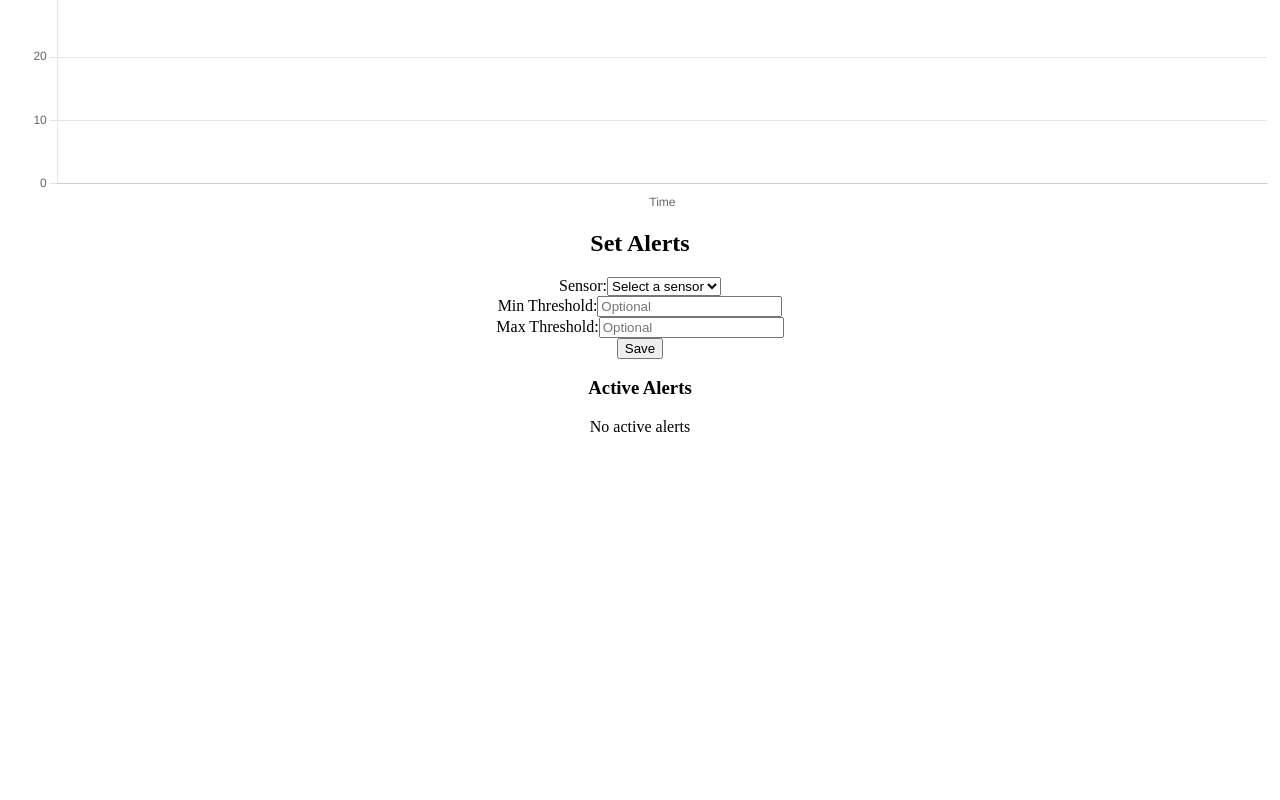
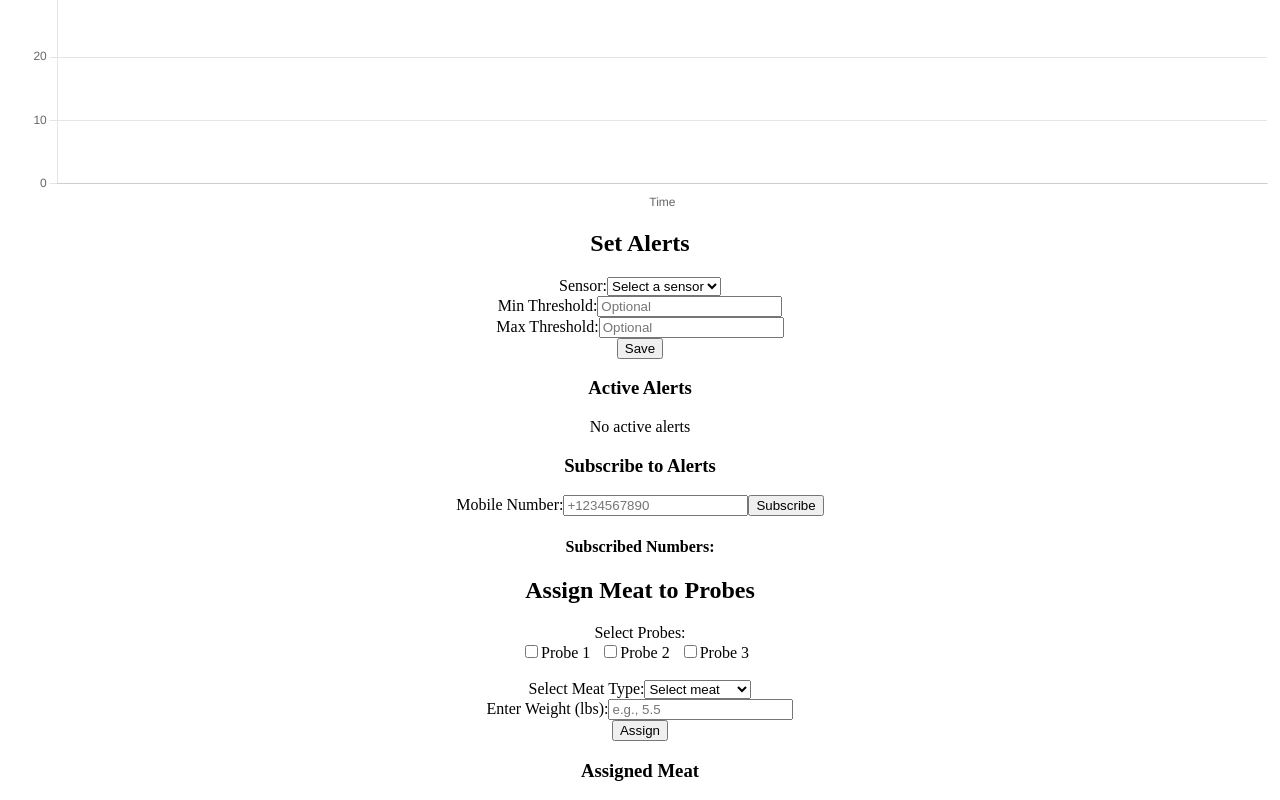
Before and after one commit to mikepattersonit/smokehouse, a React (Create React App) app: page / in a window 1280 px wide. Shown: the part 784-1584 px from the top of the page. Before the commit the page ends 1236 px from the top, so only its background shows below. Built offline with nearby package versions, Linux system fonts and the light colour scheme.

Commit message:
Add temp probe assignments

```diff
--- a/src/App.js
+++ b/src/App.js
@@ -4,6 +4,7 @@ import './App.css';
 import SensorDataTable from './components/SensorDataTable/SensorDataTable';
 import Chart from './components/Chart/Chart';
 import Alerts from './components/Alerts/Alerts';
+import MeatAssignment from './components/MeatAssignment/MeatAssignment';
 
 // Configure AWS SDK
 AWS.config.update({
@@ -18,6 +19,25 @@ function App() {
   const [sessionStartTime, setSessionStartTime] = useState(null);
   const [lastMessageTime, setLastMessageTime] = useState(null);
   const [alerts, setAlerts] = useState({});
+  const [mobileNumber, setMobileNumber] = useState('');
+  const [subscribedNumbers, setSubscribedNumbers] = useState([]);
+  const [assignedMeat, setAssignedMeat] = useState([]);
+
+  const topicArn = 'arn:aws:sns:us-east-2:<account_id>:SmokehouseAlerts'; // Replace <account_id> with your AWS account ID
+
+  const mockProbes = [
+    { id: 'probe1', label: 'Probe 1' },
+    { id: 'probe2', label: 'Probe 2' },
+    { id: 'probe3', label: 'Probe 3' },
+  ];
+
+  const mockMeatTypes = [
+    { id: 1, name: 'Brisket' },
+    { id: 2, name: 'Pork Shoulder' },
+    { id: 3, name: 'Ribs' },
+    { id: 4, name: 'Chicken' },
+    { id: 5, name: 'Turkey' },
+  ];
 
   // Simulate receiving sensor data
   useEffect(() => {
@@ -81,7 +101,7 @@ function App() {
   const sendAlert = (message) => {
     const params = {
       Message: message,
-      TopicArn: 'arn:aws:sns:us-east-2:<account_id>:SmokehouseAlerts', // Replace <account_id> with your AWS account ID
+      TopicArn: topicArn,
     };
 
     sns.publish(params, (err, data) => {
@@ -107,6 +127,43 @@ function App() {
     });
   };
 
+  // Subscribe a new mobile number
+  const handleSubscribe = (e) => {
+    e.preventDefault();
+    if (!mobileNumber) {
+      alert('Please enter a valid mobile number');
+      return;
+    }
+
+    const params = {
+      Protocol: 'SMS',
+      TopicArn: topicArn,
+      Endpoint: mobileNumber,
+    };
+
+    sns.subscribe(params, (err, data) => {
+      if (err) {
+        console.error('Error subscribing number:', err);
+        alert('Failed to subscribe the number. Check the console for details.');
+      } else {
+        console.log('Successfully subscribed:', data);
+        setSubscribedNumbers((prev) => [...prev, mobileNumber]);
+        setMobileNumber('');
+        alert(`Number ${mobileNumber} subscribed successfully!`);
+      }
+    });
+  };
+
+  // Handle meat assignment
+  const handleAssignMeat = (assignment) => {
+    setAssignedMeat((prev) => [...prev, assignment]);
+  };
+
+  // Remove a meat assignment
+  const handleRemoveMeatAssignment = (indexToRemove) => {
+    setAssignedMeat((prev) => prev.filter((_, index) => index !== indexToRemove));
+  };
+
   return (
     <div className="App">
       <header className="App-header">
@@ -128,6 +185,46 @@ function App() {
               onSetAlert={handleSetAlerts}
               onRemoveAlert={handleRemoveAlert}
             />
+            <h3>Subscribe to Alerts</h3>
+            <form onSubmit={handleSubscribe}>
+              <label>
+                Mobile Number:
+                <input
+                  type="tel"
+                  value={mobileNumber}
+                  onChange={(e) => setMobileNumber(e.target.value)}
+                  placeholder="+1234567890"
+                  required
+                />
+              </label>
+              <button type="submit">Subscribe</button>
+            </form>
+            <h4>Subscribed Numbers:</h4>
+            <ul>
+              {subscribedNumbers.map((number, index) => (
+                <li key={index}>{number}</li>
+              ))}
+            </ul>
+            <MeatAssignment
+              probes={mockProbes}
+              meatTypes={mockMeatTypes}
+              onAssignMeat={handleAssignMeat}
+            />
+            <h3>Assigned Meat</h3>
+            <ul>
+              {assignedMeat.map((assignment, index) => (
+                <li key={index}>
+                  Probes: {assignment.probes.join(', ')} - {assignment.meat} (
+                  {assignment.weight} lbs)
+                  <button
+                    style={{ marginLeft: '10px' }}
+                    onClick={() => handleRemoveMeatAssignment(index)}
+                  >
+                    Remove
+                  </button>
+                </li>
+              ))}
+            </ul>
           </>
         ) : (
           <p>Waiting for smokehouse to turn on...</p>
--- /dev/null
+++ b/src/components/MeatAssignment/MeatAssignment.js
@@ -0,0 +1,94 @@
+import React, { useState } from 'react';
+
+const MeatAssignment = ({ probes, meatTypes, onAssignMeat }) => {
+  const [selectedProbes, setSelectedProbes] = useState([]);
+  const [selectedMeat, setSelectedMeat] = useState('');
+  const [weight, setWeight] = useState('');
+
+  const handleProbeSelection = (probeId) => {
+    setSelectedProbes((prev) => {
+      if (prev.includes(probeId)) {
+        // Remove probe if already selected
+        return prev.filter((id) => id !== probeId);
+      } else if (prev.length < 3) {
+        // Add probe if less than 3 are selected
+        return [...prev, probeId];
+      } else {
+        alert('You can assign up to 3 probes only.');
+        return prev;
+      }
+    });
+  };
+
+  const handleAssign = (e) => {
+    e.preventDefault();
+    if (selectedProbes.length === 0 || !selectedMeat || !weight) {
+      alert('Please fill out all fields.');
+      return;
+    }
+
+    onAssignMeat({
+      probes: selectedProbes,
+      meat: selectedMeat,
+      weight: parseFloat(weight),
+    });
+
+    // Reset form
+    setSelectedProbes([]);
+    setSelectedMeat('');
+    setWeight('');
+  };
+
+  return (
+    <div>
+      <h2>Assign Meat to Probes</h2>
+      <form onSubmit={handleAssign}>
+        <label>
+          Select Probes:
+          <div>
+            {probes.map((probe) => (
+              <label key={probe.id} style={{ marginRight: '10px' }}>
+                <input
+                  type="checkbox"
+                  value={probe.id}
+                  checked={selectedProbes.includes(probe.id)}
+                  onChange={() => handleProbeSelection(probe.id)}
+                />
+                {probe.label}
+              </label>
+            ))}
+          </div>
+        </label>
+        <br />
+        <label>
+          Select Meat Type:
+          <select
+            value={selectedMeat}
+            onChange={(e) => setSelectedMeat(e.target.value)}
+          >
+            <option value="">Select meat</option>
+            {meatTypes.map((meat) => (
+              <option key={meat.id} value={meat.name}>
+                {meat.name}
+              </option>
+            ))}
+          </select>
+        </label>
+        <br />
+        <label>
+          Enter Weight (lbs):
+          <input
+            type="number"
+            value={weight}
+            onChange={(e) => setWeight(e.target.value)}
+            placeholder="e.g., 5.5"
+          />
+        </label>
+        <br />
+        <button type="submit">Assign</button>
+      </form>
+    </div>
+  );
+};
+
+export default MeatAssignment;
```
